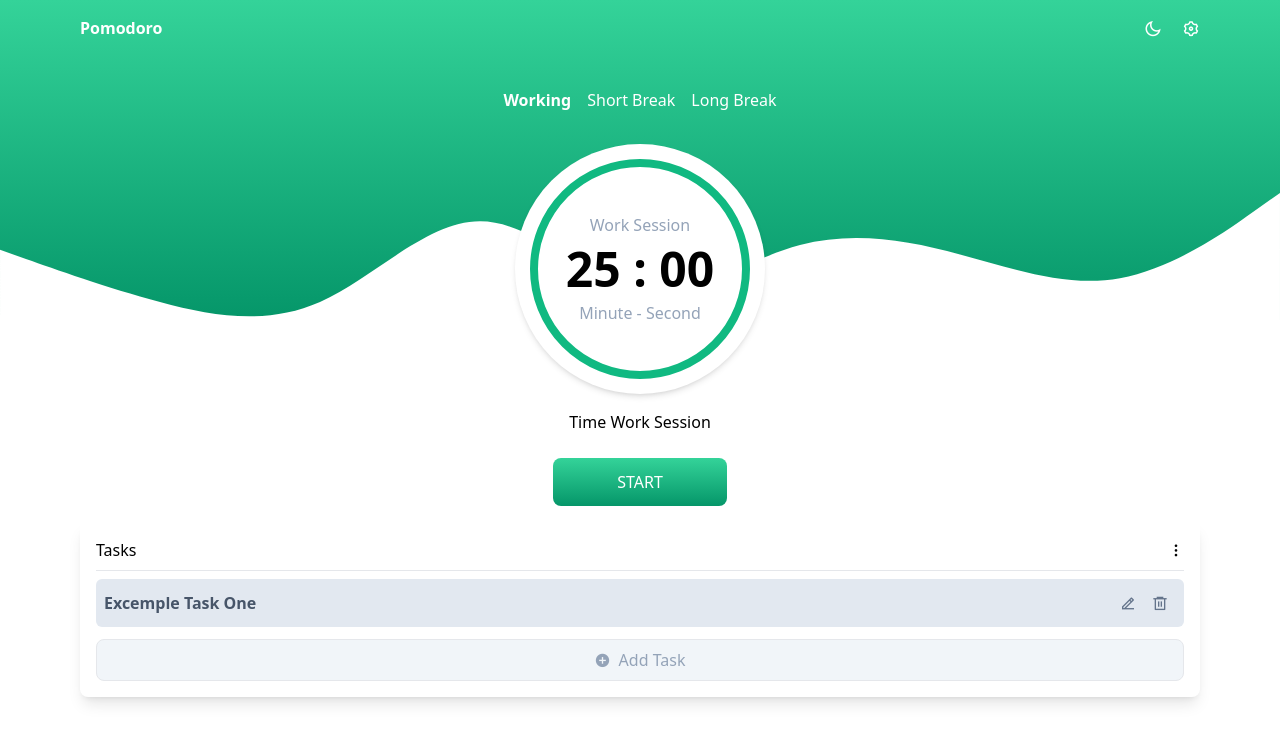
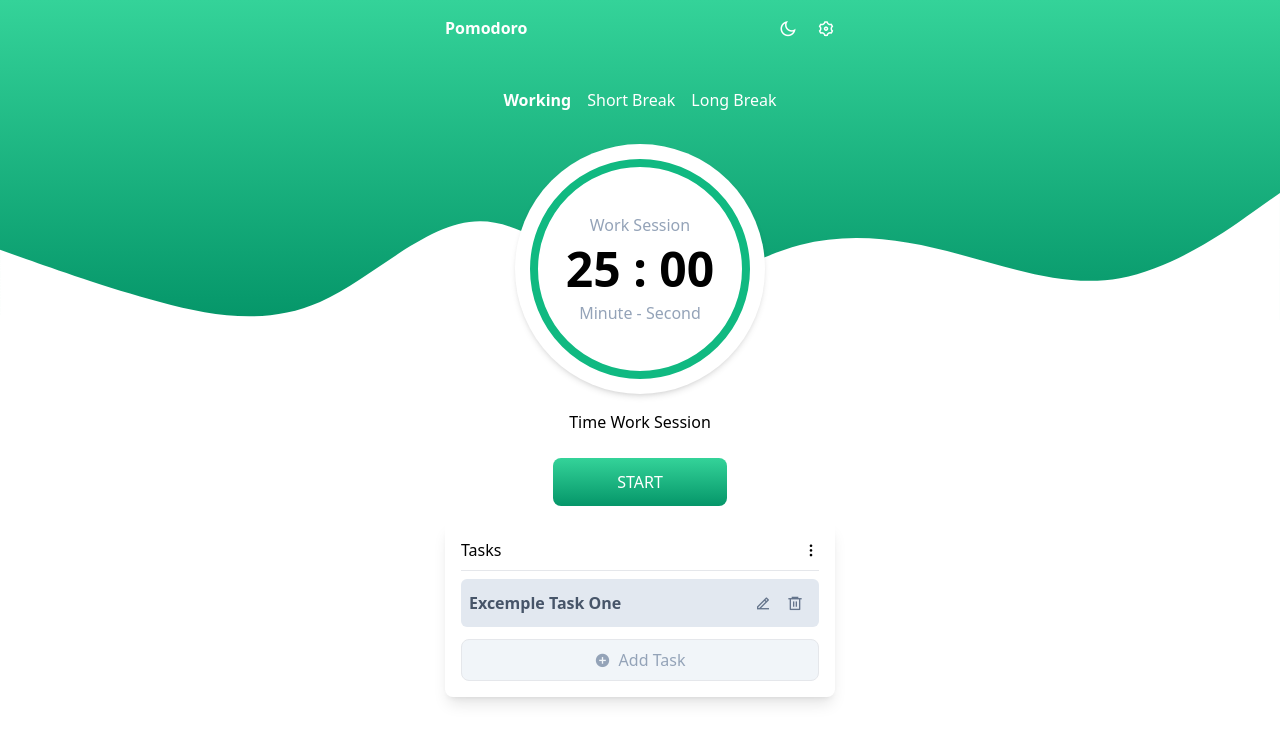
Before and after one commit to omvhadil/pomodoro-app, a Vue app: page / in a window 1280 px wide. Shown: the top 742 px of the page. Built offline with nearby package versions, Linux system fonts and the light colour scheme.

Commit message:
repair layout

```diff
--- a/src/views/Home.vue
+++ b/src/views/Home.vue
@@ -141,7 +141,7 @@ const formatTitle = (title) => {
 
 <template>
   <div class="w-full h-[40%] absolute" :class="formatTheme(fitur)"></div>
-  <div class="w-full absolute top-[30%] lg:top-[17%]">
+  <div class="w-full absolute top-[30%] md:top-[24%] lg:top-[17%]">
     <svg xmlns="http://www.w3.org/2000/svg" viewBox="0 0 1440 320">
       <path
         fill="#ffffff"
@@ -150,7 +150,7 @@ const formatTitle = (title) => {
       ></path>
     </svg>
   </div>
-  <div class="mw-[400px] h-[100vh] mx-auto relative">
+  <div class="max-w-[550px] h-[100vh] mx-auto relative">
     <!-- header -->
     <header class="header w-full">
       <div class="container h-14 flex items-center justify-between">
```
